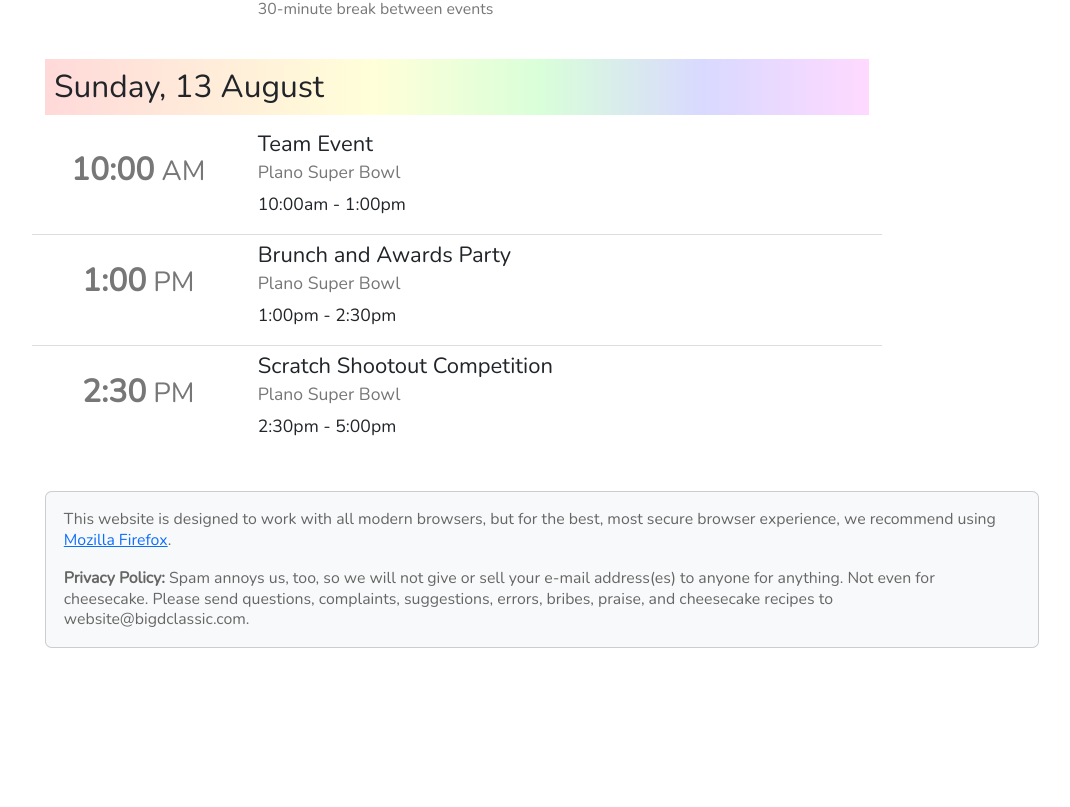
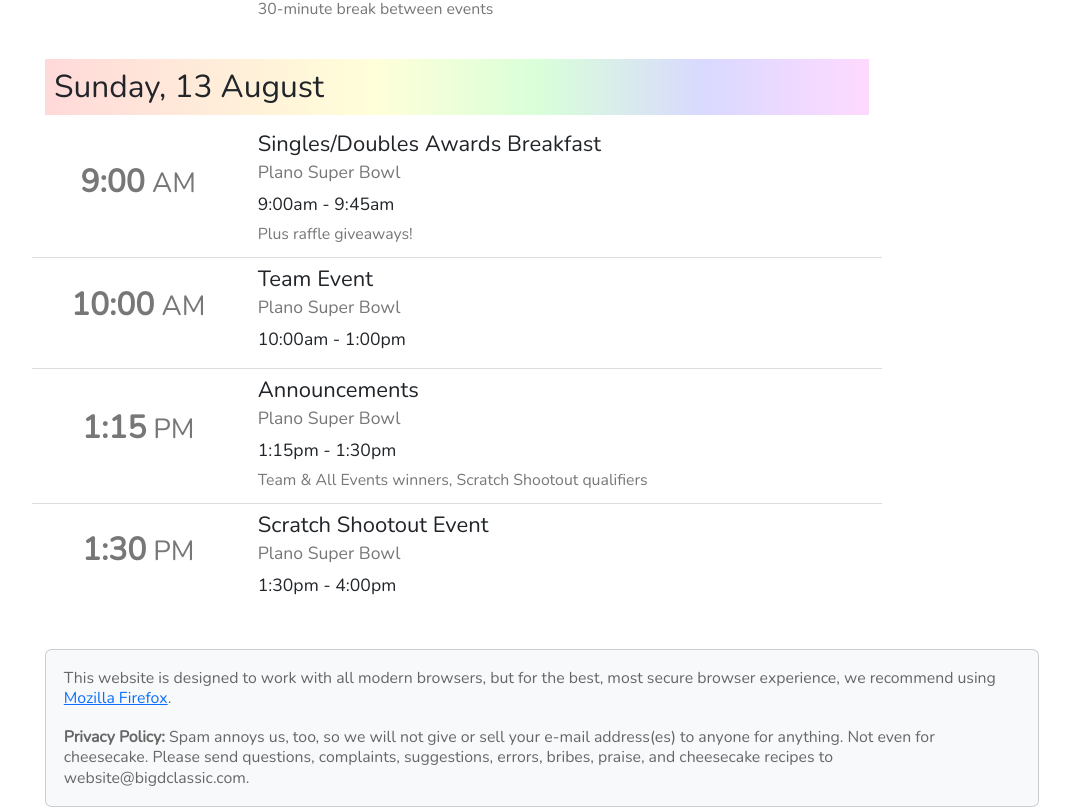
Before and after one commit to tournio/bigdclassic-nextjs, a Next.js app: page /schedule in a window 1280 px wide. Shown: the part 811-1618 px from the top of the page, without its empty margins (98-1168 px from the left). Before the commit the page ends 1459 px from the top, so only its background shows below. Built offline with nearby package versions, Linux system fonts and the light colour scheme.

Commit message:
Schedule updates

```diff
--- a/pages/schedule.js
+++ b/pages/schedule.js
@@ -49,6 +49,14 @@ const schedule = () => {
     );
     days.set('2023-08-13', [
         {
+          type: 'social',
+          start: '09:00:00',
+          end: '09:45:00',
+          name: 'Singles/Doubles Awards Breakfast',
+          where: 'Plano Super Bowl',
+          additional: 'Plus raffle giveaways!',
+        },
+        {
           type: 'bowling',
           start: '10:00:00',
           end: '13:00:00',
@@ -57,18 +65,18 @@ const schedule = () => {
           additional: null,
         },
         {
-          type: 'social',
-          start: '13:00:00',
-          end: '14:30:00',
-          name: 'Brunch and Awards Party',
+          type: 'register',
+          start: '13:15:00',
+          end: '13:30:00',
+          name: 'Announcements',
           where: 'Plano Super Bowl',
-          additional: null,
+          additional: 'Team & All Events winners, Scratch Shootout qualifiers',
         },
         {
           type: 'bowling',
-          start: '14:30:00',
-          end: '17:00:00',
-          name: 'Scratch Shootout Competition',
+          start: '13:30:00',
+          end: '16:00:00',
+          name: 'Scratch Shootout Event',
           where: 'Plano Super Bowl',
           additional: null,
         },
```
